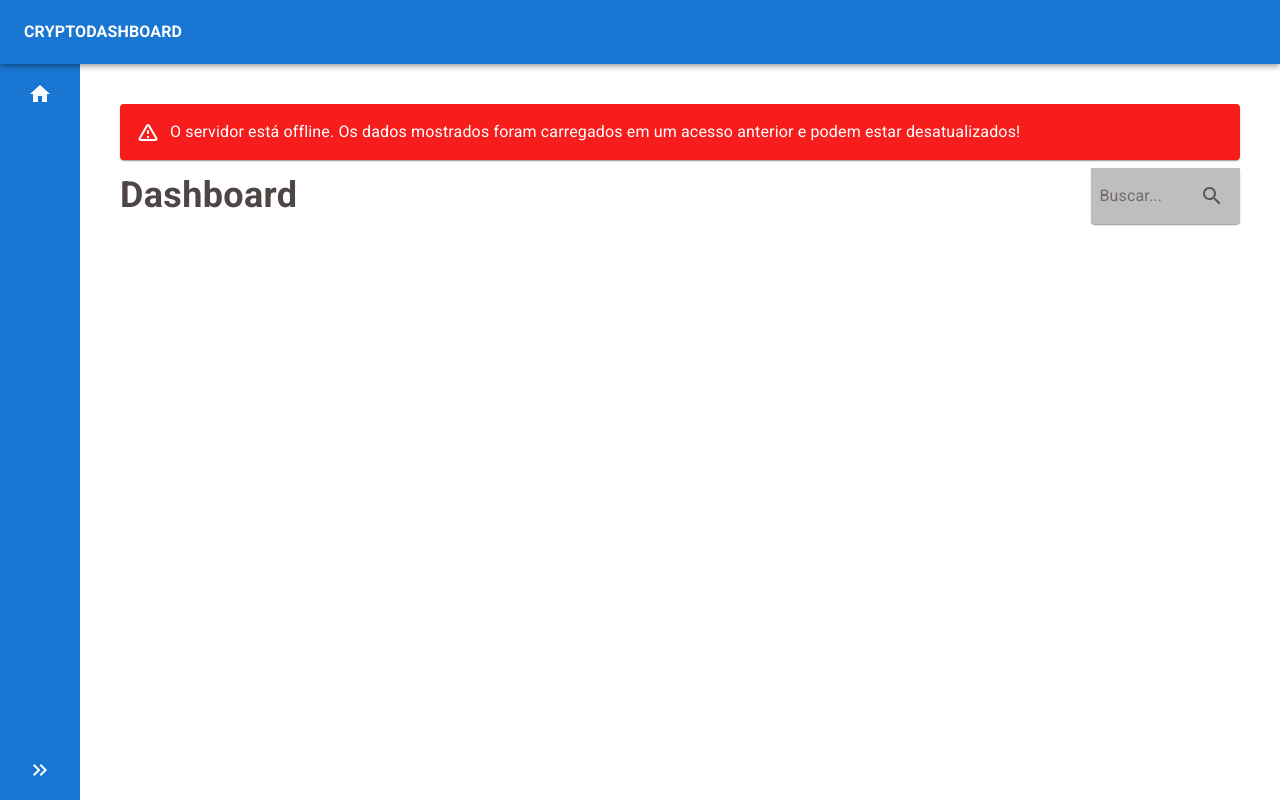
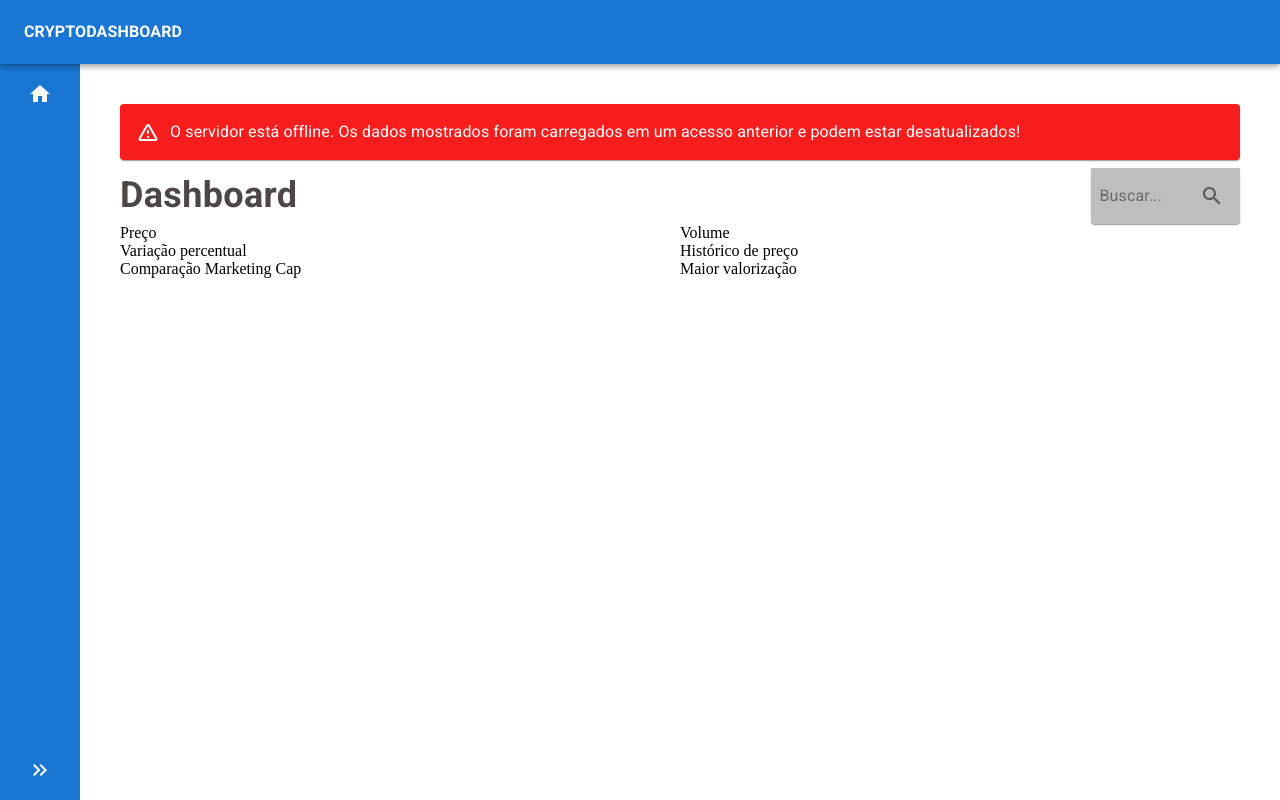
Before and after one commit to uriellopes/CryptoDashboard, a React (Vite) app: page / in a window 1280 px wide. Built offline with nearby package versions, Linux system fonts and the light colour scheme; no server answers.

Commit message:
create grid for graphs in dashboard

```diff
--- /dev/null
+++ b/src/components/PageTitle.tsx
@@ -0,0 +1,19 @@
+import Typography from "@mui/material/Typography";
+import { Colors } from "../styles";
+
+interface PageTitleProps {
+  title: string;
+}
+
+export const PageTitle = ({ title }: PageTitleProps) => {
+  return (
+    <Typography
+      component={"h1"}
+      fontWeight={"bold"}
+      fontSize={36}
+      color={Colors.black.main}
+    >
+      {title}
+    </Typography>
+  );
+};
--- a/src/context/GlobalContextProvider.tsx
+++ b/src/context/GlobalContextProvider.tsx
@@ -11,7 +11,7 @@ const GlobalContextProvider = ({ children }: GlobalContextProviderProps) => {
 
   useEffect(() => {
     checkApiServerStatus()
-      .then(() => setServerStatus(false))
+      .then(() => setServerStatus(true))
       .catch(() => setServerStatus(false));
 
     return () => {
--- a/src/views/Dashboard.tsx
+++ b/src/views/Dashboard.tsx
@@ -1,9 +1,9 @@
 import Box from "@mui/material/Box";
 import { useGlobalContextHook } from "../hooks/GlobalContextHook";
-import Typography from "@mui/material/Typography";
 import { SearchButton } from "../components/SearchButton";
-import { Colors } from "../styles";
 import { OfflineServerMessage } from "../components/OfflineServerMessage";
+import { PageTitle } from "../components/PageTitle";
+import Grid from "@mui/material/Grid2";
 
 const Dashboard = () => {
   const { serverStatus } = useGlobalContextHook();
@@ -17,19 +17,20 @@ const Dashboard = () => {
       )}
       <Box display={"flex"} justifyContent={"space-between"}>
         <Box>
-          <Typography
-            component={"h1"}
-            fontWeight={"bold"}
-            fontSize={36}
-            color={Colors.black.main}
-          >
-            Dashboard
-          </Typography>
+          <PageTitle title="Dashboard" />
         </Box>
         <Box>
           <SearchButton />
         </Box>
       </Box>
+      <Grid container>
+        <Grid size={6}>Preço</Grid>
+        <Grid size={6}>Volume</Grid>
+        <Grid size={6}>Variação percentual</Grid>
+        <Grid size={6}>Histórico de preço</Grid>
+        <Grid size={6}>Comparação Marketing Cap</Grid>
+        <Grid size={6}>Maior valorização</Grid>
+      </Grid>
     </Box>
   );
 };
```
